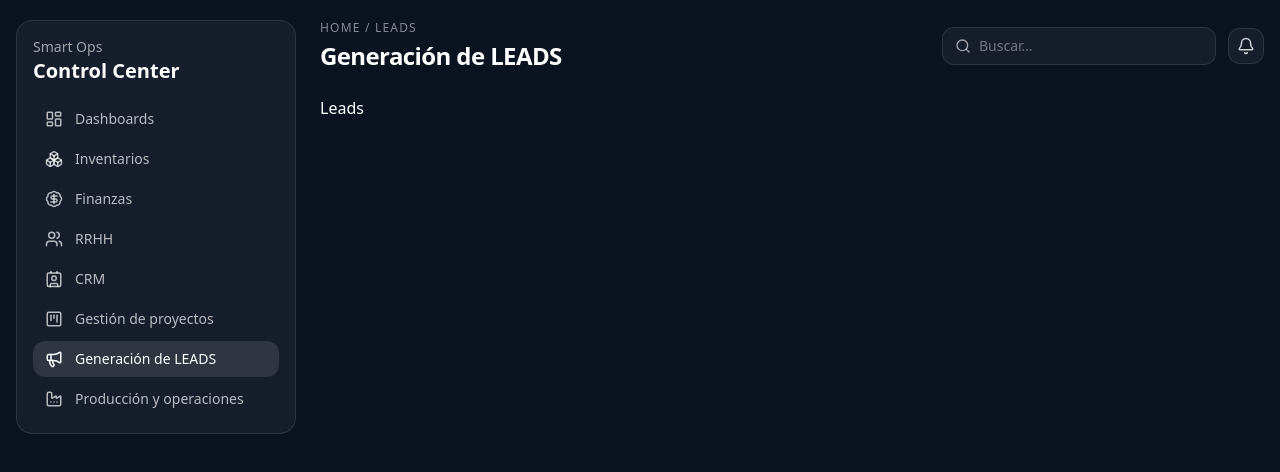
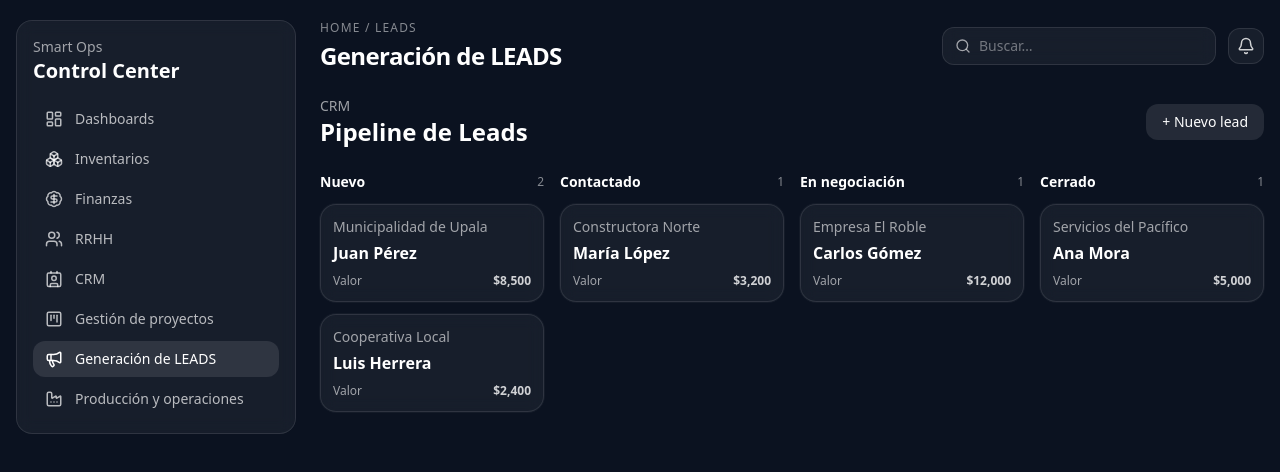
Before and after one commit to Pablo-Platero/smart-ops-frontend, a React (Vite) app: page /leads in a window 1280 px wide. Shown: the top 472 px of the page. Built offline with nearby package versions, Linux system fonts and the light colour scheme.

Commit message:
Add CRM leads pipeline kanban UI

```diff
--- a/src/pages/LeadsPage.jsx
+++ b/src/pages/LeadsPage.jsx
@@ -1,3 +1,103 @@
+import Card from "../components/ui/Card";
+
+const COLUMNS = [
+  { key: "new", title: "Nuevo" },
+  { key: "contacted", title: "Contactado" },
+  { key: "negotiation", title: "En negociación" },
+  { key: "closed", title: "Cerrado" },
+];
+
+const LEADS = [
+  {
+    id: 1,
+    name: "Municipalidad de Upala",
+    contact: "Juan Pérez",
+    value: "$8,500",
+    status: "new",
+  },
+  {
+    id: 2,
+    name: "Constructora Norte",
+    contact: "María López",
+    value: "$3,200",
+    status: "contacted",
+  },
+  {
+    id: 3,
+    name: "Empresa El Roble",
+    contact: "Carlos Gómez",
+    value: "$12,000",
+    status: "negotiation",
+  },
+  {
+    id: 4,
+    name: "Servicios del Pacífico",
+    contact: "Ana Mora",
+    value: "$5,000",
+    status: "closed",
+  },
+  {
+    id: 5,
+    name: "Cooperativa Local",
+    contact: "Luis Herrera",
+    value: "$2,400",
+    status: "new",
+  },
+];
+
+function LeadCard({ lead }) {
+  return (
+    <Card className="p-3">
+      <div className="text-sm text-white/60">{lead.name}</div>
+      <div className="mt-1 font-semibold">{lead.contact}</div>
+      <div className="mt-2 flex items-center justify-between text-xs text-white/60">
+        <span>Valor</span>
+        <span className="font-semibold text-white/80">{lead.value}</span>
+      </div>
+    </Card>
+  );
+}
+
 export default function LeadsPage() {
-  return <div>Leads</div>;
+  return (
+    <div className="space-y-6">
+      {/* Header */}
+      <div className="flex items-center justify-between">
+        <div>
+          <div className="text-sm text-white/60">CRM</div>
+          <h2 className="text-2xl font-semibold">Pipeline de Leads</h2>
+        </div>
+
+        <button className="rounded-xl bg-white/10 px-4 py-2 text-sm hover:bg-white/15">
+          + Nuevo lead
+        </button>
+      </div>
+
+      {/* Kanban */}
+      <div className="grid gap-4 md:grid-cols-2 lg:grid-cols-4">
+        {COLUMNS.map((col) => (
+          <div key={col.key} className="space-y-3">
+            <div className="flex items-center justify-between">
+              <h3 className="text-sm font-semibold">{col.title}</h3>
+              <span className="text-xs text-white/50">
+                {LEADS.filter((l) => l.status === col.key).length}
+              </span>
+            </div>
+
+            <div className="space-y-3">
+              {LEADS.filter((l) => l.status === col.key).map((lead) => (
+                <LeadCard key={lead.id} lead={lead} />
+              ))}
+
+              {LEADS.filter((l) => l.status === col.key).length === 0 && (
+                <div className="rounded-xl border border-dashed border-white/10 p-4 text-center text-xs text-white/40">
+                  Sin leads
+                </div>
+              )}
+            </div>
+          </div>
+        ))}
+      </div>
+    </div>
+  );
 }
```
